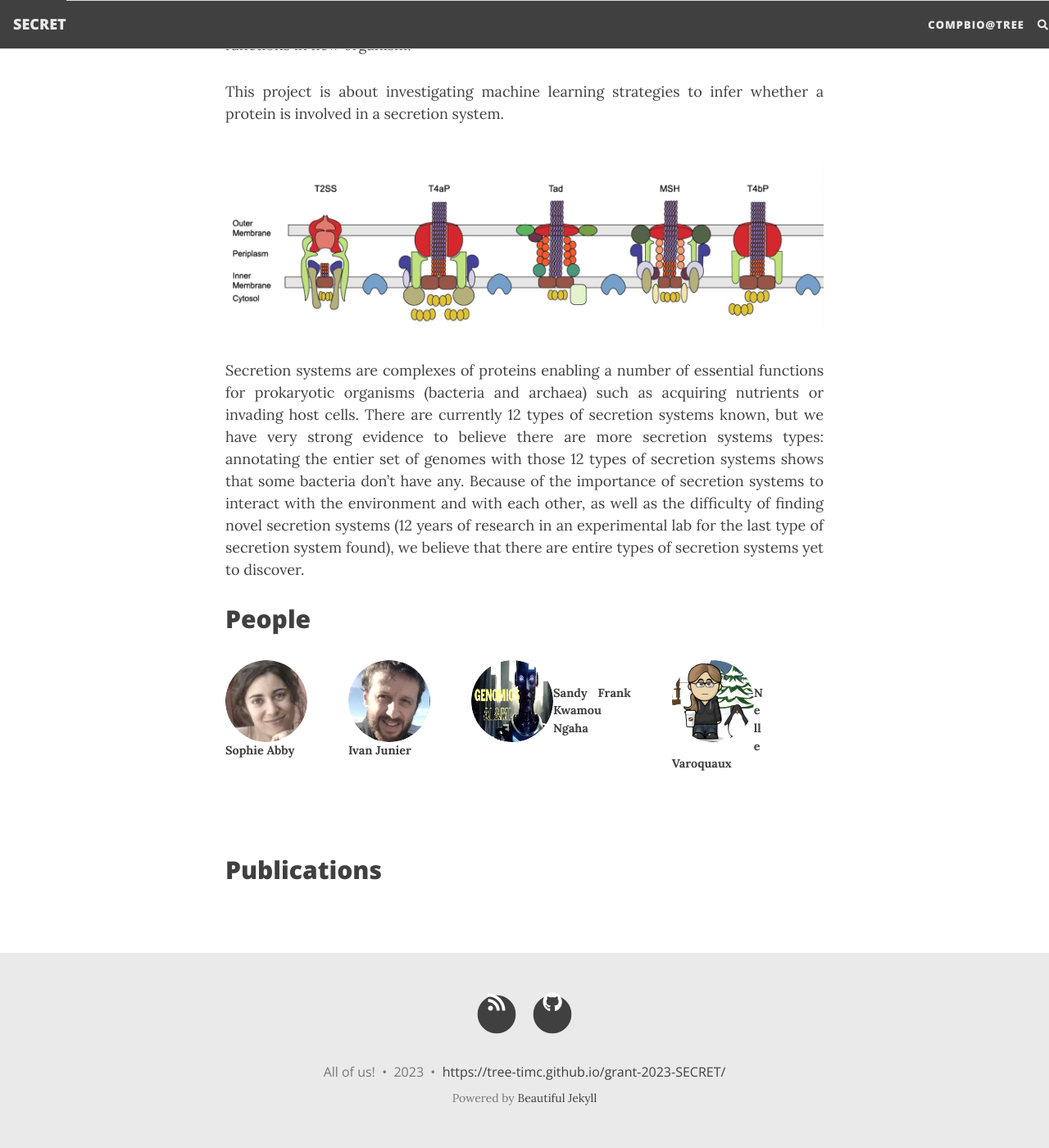
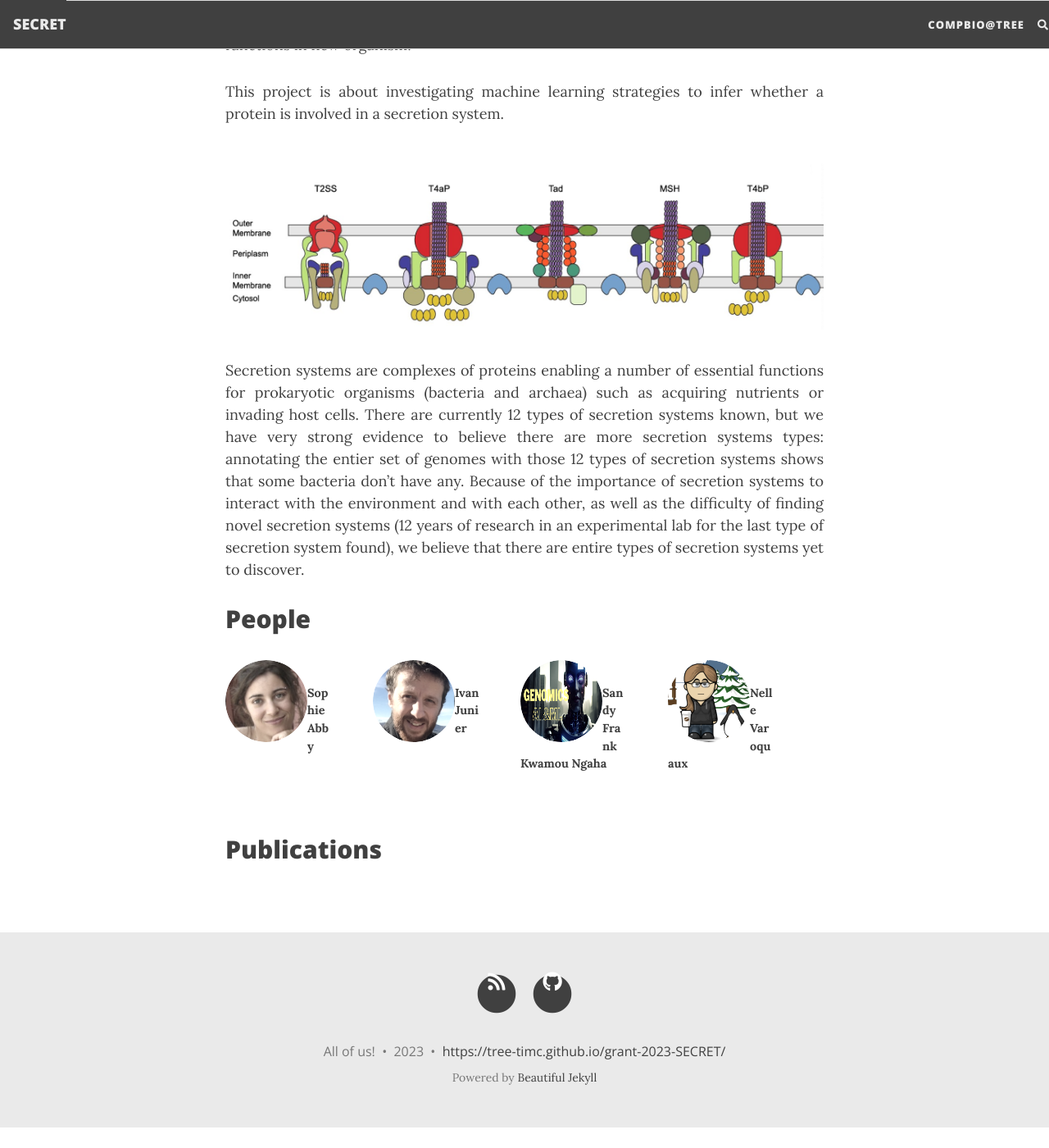
Before and after one commit to TrEE-TIMC/grant-2023-SECRET, a Jekyll site: the page built from about.md, in a window 1280 px wide and 1400 px high, scrolled down 487 px. Shown: the whole window at 82% size. Built offline with Jekyll 4.4.1, drawn with Linux system fonts in a browser that asks for light colours; nearby versions of some CDN libraries; comment, search, counter and statistics services are not loaded; after the commit the page ends 1862 px from its top, so only the background shows below that.

Commit message:
Small changes to CSS

```diff
--- a/assets/css/beautifuljekyll.css
+++ b/assets/css/beautifuljekyll.css
@@ -1167,9 +1167,10 @@ article a:hover {
 
 .people-index {
     padding-top: 25px;
-    padding-bottom: 50px;
+    padding-bottom: 25px;
     padding-right: 50px;
     float: left;
+    width: 180px;
 }
 
 
```
